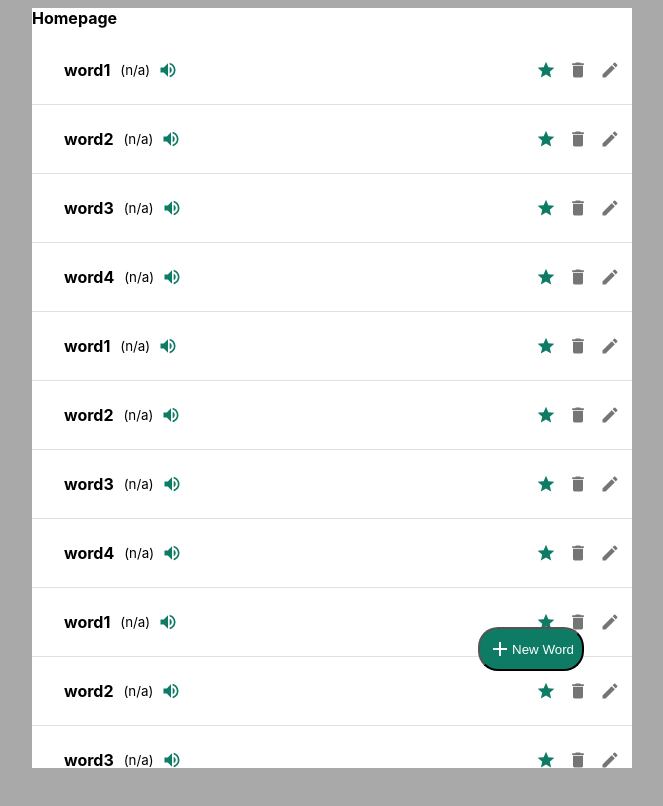
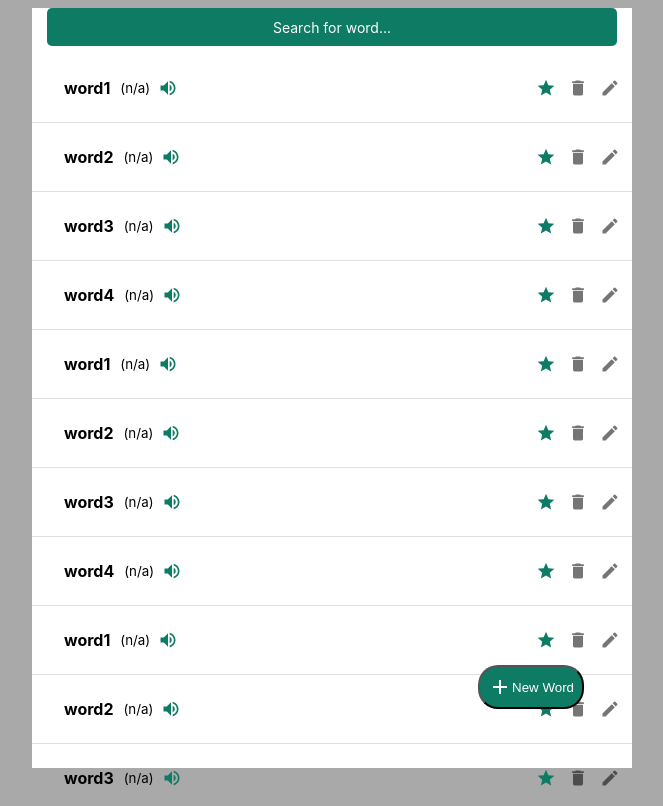
Before and after one commit to mamun-mahmood/Scratch, a React (Create React App) app: page / in a window 1280 px wide. Shown: the whole page, without its empty margins (308-971 px from the left). Built offline with nearby package versions, Linux system fonts and the light colour scheme.

Commit message:
search bar added

```diff
--- a/package.json
+++ b/package.json
@@ -13,6 +13,7 @@
     "react": "^17.0.2",
     "react-dom": "^17.0.2",
     "react-scripts": "5.0.0",
+    "react-select": "^5.2.2",
     "web-vitals": "^2.1.4"
   },
   "scripts": {
--- a/src/App.css
+++ b/src/App.css
@@ -8,3 +8,24 @@ body{
 .scrollBar::-webkit-scrollbar {
   display: none;
 }
+/* search animation */
+@keyframes fadeIn {
+  0% {
+    opacity: 0;
+    transform: translateY(-2rem);
+  }
+  100% {
+    opacity: 1;
+    transform: translateY(-0);
+  }
+}
+@keyframes fadeOut {
+  0% {
+    opacity: 0;
+    transform: translateY(-2rem);
+  }
+  100% {
+    opacity: 1;
+    transform: translateY(-0);
+  }
+}
--- a/src/Views/Homepage.js
+++ b/src/Views/Homepage.js
@@ -1,7 +1,67 @@
 import React from "react";
 import ListAllWords from "../Components/ListAllWords";
 import AddIcon from "@mui/icons-material/Add";
+import Select from "react-select";
+const customStyles = {
+  control: (base, state) => ({
+    ...base,
+    fontSize: 16,
+    border: state.isFocused ? 0 : 0,
+    boxShadow: state.isFocused ? 0 : 0,
+    cursor: "text",
+    borderRadius: "5px",
+    backgroundColor: "#0e7b65",
+    textAlign: "center",
+  }),
+
+  option: (styles, { isFocused }) => {
+    return {
+      ...styles,
+      cursor: "pointer",
+      backgroundColor: isFocused ? "#0e7b65" : "white",
+      color: isFocused ? "white" : "black",
+    };
+  },
+
+  input: (styles) => ({
+    ...styles,
+    color: "white",
+  }),
+
+  menu: (styles) => ({
+    ...styles,
+    marginTop: -3,
+    boxShadow: "none",
+    borderRadius: 0,
+    backgroundColor: "#0e7b65",
+    borderBottomLeftRadius: 5,
+    borderBottomRightRadius: 5,
+    borderLeft: "4px solid #0e7b65",
+    borderRight: "4px solid #0e7b65",
+    animation: "fadeIn 0.2s ease-in-out",
+  }),
+
+  singleValue: (styles) => ({
+    ...styles,
+    color: "white",
+  }),
+  placeholder: (defaultStyles) => {
+    return {
+      ...defaultStyles,
+      color: "white",
+      fontSize: "14px",
+    };
+  },
+};
 const Homepage = () => {
+  const aquaticCreatures = [
+    { label: "Apple", value: "Apple" },
+    { label: "Ball", value: "Ball" },
+    { label: "Cat", value: "Cat" },
+    { label: "Dog", value: "Dog" },
+    { label: "Elon Musk", value: "Elon Musk" },
+    { label: "Taylor Swift", value: "Taylor Swift" },
+  ];
   return (
     <div
       style={{
@@ -9,19 +69,30 @@ const Homepage = () => {
         height: "95vh",
         marginTop: "1vh",
         backgroundColor: "white",
-        marginBottom: "1vh"
+        marginBottom: "1vh",
       }}
     >
-      <div className="scrollBar"
+      <div style={{ width: "95%", marginLeft: "2.5%" }}>
+        <Select
+          classNamePrefix="menu"
+          styles={customStyles}
+          placeholder="Search for word..."
+          options={aquaticCreatures}
+          components={{
+            DropdownIndicator: () => null,
+            IndicatorSeparator: () => null,
+          }}
+        />
+      </div>
+      <div
+        className="scrollBar"
         style={{
           height: "100%",
           overflowY: "scroll",
         }}
       >
-        <h4>Homepage</h4>
         <ListAllWords />
-        <div>
-      </div>
+        <div></div>
       </div>
       <div
         style={{
@@ -48,7 +119,6 @@ const Homepage = () => {
         </button>
       </div>
       {/* bottom bar */}
-
     </div>
   );
 };
```
Also changed, not shown: 1 other file (tests, documents, lock files or other folders).
